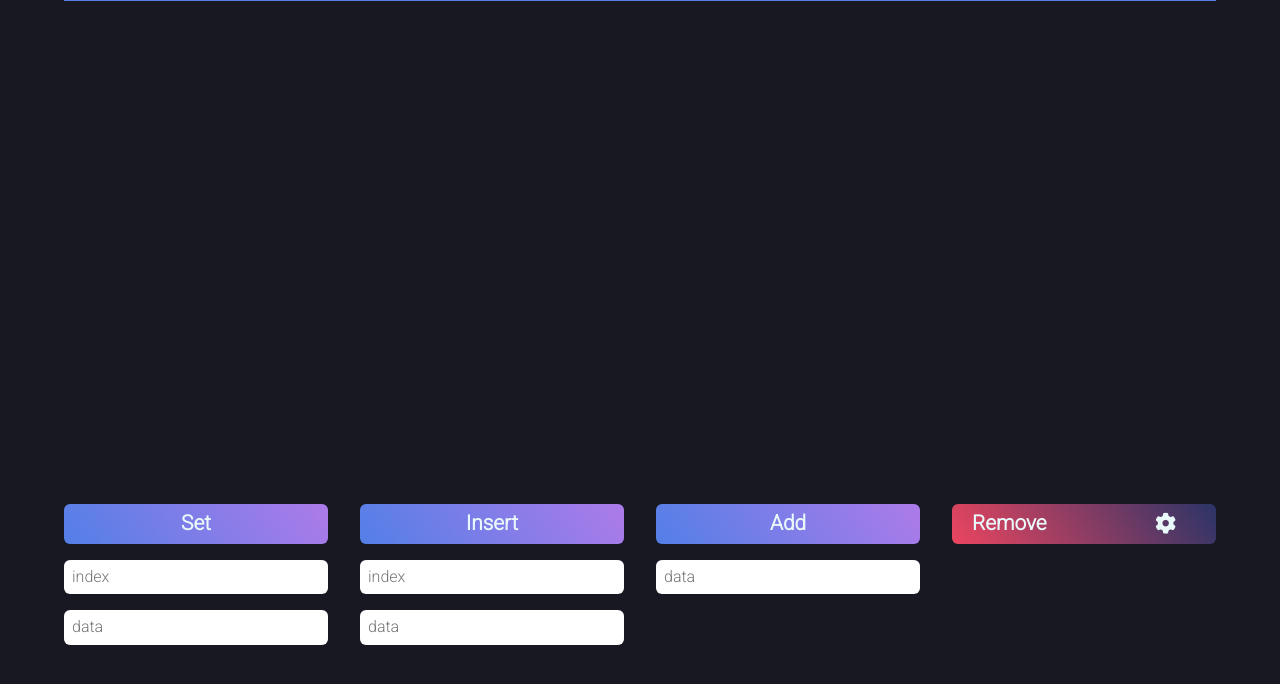
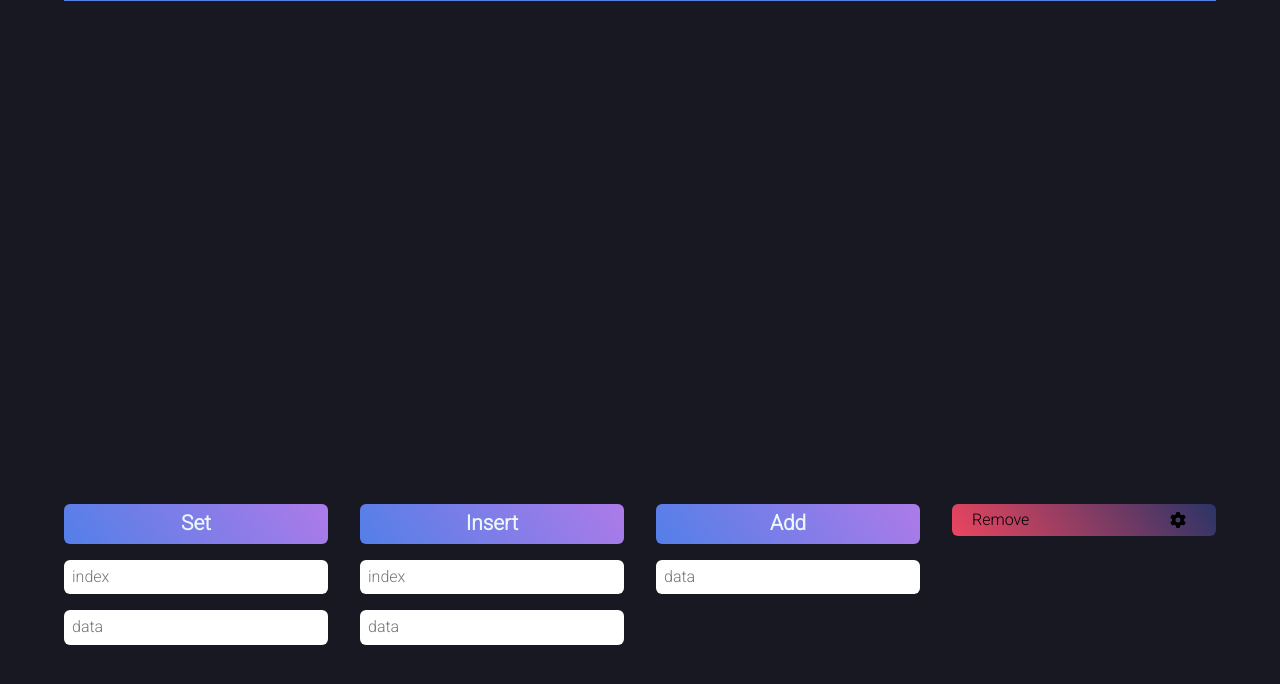
Before and after one commit to aluissp/linked-list-visualization, a plain HTML site: page index.html in a window 1280 px wide. Shown: the part 80-764 px from the top of the page. Drawn offline with Linux system fonts and the light colour scheme.

Commit message:
Refactor remove button styles

```diff
--- a/css/styles.css
+++ b/css/styles.css
@@ -225,7 +225,8 @@ section {
 .button-wrapper > button,
 .remove-button-wrapper > button,
 .remove-button-wrapper > input,
-.button-wrapper > input {
+.button-wrapper > input,
+.remove-button {
 	border: none;
 	border-radius: 0.375rem;
 }
@@ -234,13 +235,12 @@ section {
 	background: linear-gradient(-125deg, var(--purple), var(--blue));
 }
 
-.remove-button-wrapper > button,
+.remove-button,
 .remove-options-wrapper > button {
 	background: linear-gradient(-125deg, var(--navi), var(--red));
 }
 
-.button-wrapper > button,
-.remove-button-wrapper > button {
+.button-wrapper > button {
 	padding-top: 0.5rem;
 	padding-bottom: 0.5rem;
 	color: var(--white);
@@ -249,8 +249,8 @@ section {
 	transition: all 0.2s ease-in-out;
 }
 
+.remove-button:hover,
 .button-wrapper > button:hover,
-.remove-button-wrapper > button:hover,
 .remove-options-wrapper > button:hover {
 	transform: scale(1.03);
 }
@@ -268,17 +268,22 @@ section {
 	display: flex;
 	justify-content: space-between;
 	align-items: center;
-	padding: 0 30px 0 20px;
+	padding: 7px 30px 7px 20px;
 	z-index: 10;
+	transition: all 0.2s ease-in-out;
 }
 
-.remove-button > i:hover {
+.remove-button > button:nth-child(2):hover {
 	transform: rotate(90deg);
 }
-.remove-button > i {
+.remove-button > button {
 	padding: 0 10px;
 	font-size: 1.3rem;
+	background: transparent;
 	transition: all 0.2s ease-in-out;
+	color: var(--white);
+	font-weight: bold;
+	border: none;
 }
 
 .remove-options-wrapper {
```
